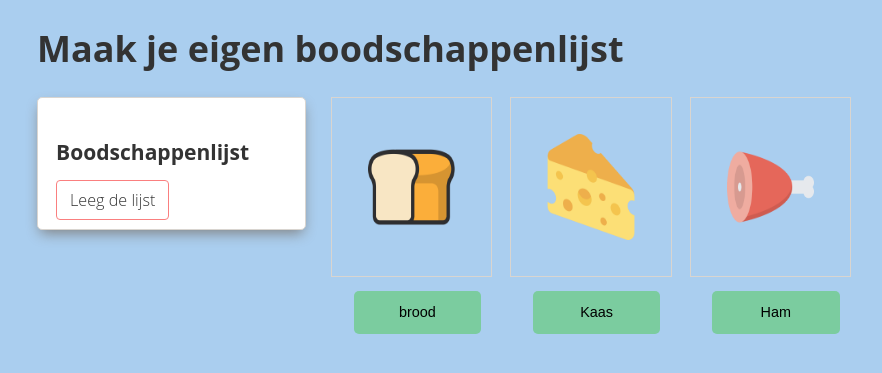
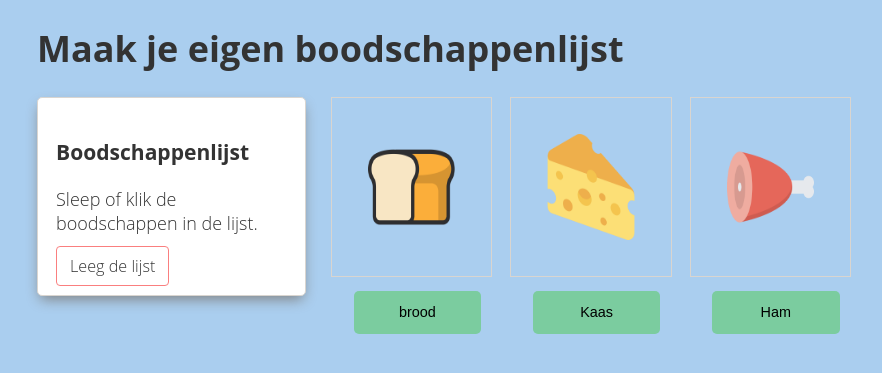
Before and after one commit to rvdpas/browser-technologies, a Node server app: page / in a window 1280 px wide. Shown: the top 373 px of the page, without its empty margins (155-1037 px from the left). Run offline with Node 20, Linux system fonts and the light colour scheme.

Commit message:
add extra line to make it clearer

```diff
--- a/final/views/index.ejs
+++ b/final/views/index.ejs
@@ -6,6 +6,7 @@
             <div class="grocerys">
                 <div class="grocerys-wrapper">
                     <h3>Boodschappenlijst</h3>
+                    <p>Sleep of klik de boodschappen in de lijst.</p>
                     <ul>
                         <% for (var i = 0; i < grocerys.length; i++) { %>
                             <li><%= grocerys[i] %><span class="remove">X</span></li>
```
